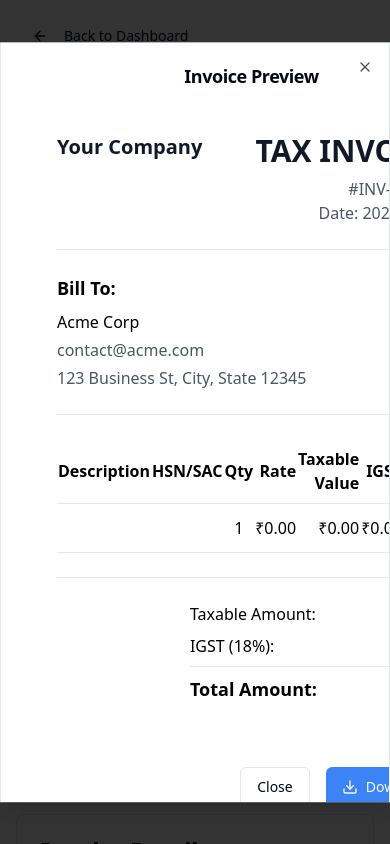
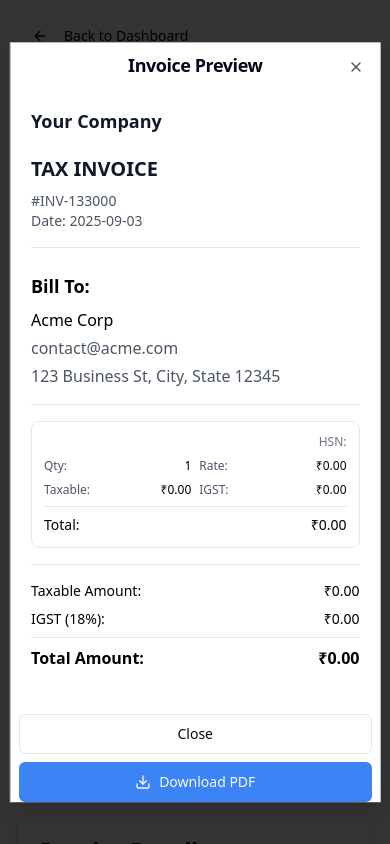
Before and after one commit to arpanmukherjee2006/invomitra, a React (Vite) app: page /invoice/new in a window 390 px wide. Both pictures are taken after a click on the button "Preview". Shown: the top 844 px of the page. Built offline with nearby package versions, Linux system fonts and the light colour scheme; the HTML template or start-up script is replaced by a standard one.

Commit message:
Fix: Make invoice preview responsive

```diff
--- a/src/components/Invoice/InvoiceForm.tsx
+++ b/src/components/Invoice/InvoiceForm.tsx
@@ -1126,39 +1126,39 @@ const InvoiceForm = ({ initialInvoice }: InvoiceFormProps) => {
 
         {/* Invoice Preview Dialog */}
         <Dialog open={showPreview} onOpenChange={setShowPreview}>
-          <DialogContent className="max-w-4xl max-h-[90vh] overflow-y-auto">
+          <DialogContent className="max-w-[95vw] sm:max-w-3xl lg:max-w-4xl max-h-[90vh] overflow-y-auto p-2 sm:p-6">
             <DialogHeader>
-              <DialogTitle>Invoice Preview</DialogTitle>
+              <DialogTitle className="text-lg sm:text-xl">Invoice Preview</DialogTitle>
             </DialogHeader>
-            <div ref={invoiceRef} className="bg-white p-8 space-y-6 text-black">
+            <div ref={invoiceRef} className="bg-white p-3 sm:p-6 lg:p-8 space-y-4 sm:space-y-6 text-black">
               {/* Invoice Header */}
-              <div className="flex justify-between items-start">
-                <div>
+              <div className="flex flex-col sm:flex-row justify-between items-start gap-4 sm:gap-6">
+                <div className="w-full sm:w-auto">
                   {companyInfo.logo && (
                     <img
                       src={companyInfo.logo}
                       alt="Company Logo"
-                      className="h-16 w-auto mb-4 object-contain"
+                      className="h-12 sm:h-16 w-auto mb-3 sm:mb-4 object-contain"
                     />
                   )}
                   <div className="space-y-1">
-                    <h2 className="text-xl font-bold text-gray-900">{companyInfo.name || 'Your Company'}</h2>
-                    <p className="text-gray-600 whitespace-pre-line">{companyInfo.address}</p>
-                    <p className="text-gray-600">{companyInfo.email}</p>
-                    <p className="text-gray-600">{companyInfo.phone}</p>
-                    {companyInfo.gstin && <p className="text-gray-600">GSTIN: {companyInfo.gstin}</p>}
-                    {companyInfo.state_code && <p className="text-gray-600">State Code: {companyInfo.state_code}</p>}
+                    <h2 className="text-lg sm:text-xl font-bold text-gray-900">{companyInfo.name || 'Your Company'}</h2>
+                    <p className="text-sm sm:text-base text-gray-600 whitespace-pre-line">{companyInfo.address}</p>
+                    <p className="text-sm sm:text-base text-gray-600">{companyInfo.email}</p>
+                    <p className="text-sm sm:text-base text-gray-600">{companyInfo.phone}</p>
+                    {companyInfo.gstin && <p className="text-sm sm:text-base text-gray-600">GSTIN: {companyInfo.gstin}</p>}
+                    {companyInfo.state_code && <p className="text-sm sm:text-base text-gray-600">State Code: {companyInfo.state_code}</p>}
                   </div>
                 </div>
-                <div className="text-right">
-                  <h1 className="text-3xl font-bold text-gray-900 mb-2">TAX INVOICE</h1>
-                  <p className="text-gray-600">#{invoiceData.invoice_number || 'DRAFT'}</p>
-                  <p className="text-gray-600">Date: {invoiceData.date}</p>
+                <div className="text-left sm:text-right w-full sm:w-auto">
+                  <h1 className="text-xl sm:text-2xl lg:text-3xl font-bold text-gray-900 mb-2">TAX INVOICE</h1>
+                  <p className="text-sm sm:text-base text-gray-600">#{invoiceData.invoice_number || 'DRAFT'}</p>
+                  <p className="text-sm sm:text-base text-gray-600">Date: {invoiceData.date}</p>
                   {invoiceData.due_date && (
-                    <p className="text-gray-600">Due: {invoiceData.due_date}</p>
+                    <p className="text-sm sm:text-base text-gray-600">Due: {invoiceData.due_date}</p>
                   )}
                   {invoiceData.place_of_supply && (
-                    <p className="text-gray-600">Place of Supply: {invoiceData.place_of_supply}</p>
+                    <p className="text-sm sm:text-base text-gray-600">Place of Supply: {invoiceData.place_of_supply}</p>
                   )}
                 </div>
               </div>
@@ -1177,54 +1177,103 @@ const InvoiceForm = ({ initialInvoice }: InvoiceFormProps) => {
                 </div>
               )}
 
-              {/* Items Table */}
-              <div className="border-t pt-6">
-                <table className="w-full border-collapse">
+              {/* Items Table - Desktop */}
+              <div className="border-t pt-4 sm:pt-6 hidden lg:block">
+                <table className="w-full border-collapse text-sm">
                   <thead>
                     <tr className="border-b">
                       <th className="text-left py-2">Description</th>
-                      <th className="text-center py-2 w-24">HSN/SAC</th>
-                      <th className="text-center py-2 w-16">Qty</th>
-                      <th className="text-right py-2 w-24">Rate</th>
-                      <th className="text-right py-2 w-24">Taxable Value</th>
+                      <th className="text-center py-2 w-20">HSN/SAC</th>
+                      <th className="text-center py-2 w-12">Qty</th>
+                      <th className="text-right py-2 w-20">Rate</th>
+                      <th className="text-right py-2 w-20">Taxable</th>
                       {invoiceData.gst_type === 'igst' ? (
-                        <th className="text-right py-2 w-24">IGST</th>
+                        <th className="text-right py-2 w-16">IGST</th>
                       ) : (
                         <>
-                          <th className="text-right py-2 w-20">CGST</th>
-                          <th className="text-right py-2 w-20">SGST</th>
+                          <th className="text-right py-2 w-16">CGST</th>
+                          <th className="text-right py-2 w-16">SGST</th>
                         </>
                       )}
-                      <th className="text-right py-2 w-24">Total</th>
+                      <th className="text-right py-2 w-20">Total</th>
                     </tr>
                   </thead>
                   <tbody>
                     {items.map((item, index) => (
                       <tr key={index} className="border-b">
-                        <td className="py-3">{item.description}</td>
-                        <td className="py-3 text-center text-sm">{item.hsn_sac_code}</td>
-                        <td className="py-3 text-center">{item.quantity}</td>
-                        <td className="py-3 text-right">{getCurrencySymbol()}{item.unit_price.toFixed(2)}</td>
-                        <td className="py-3 text-right">{getCurrencySymbol()}{item.taxable_amount.toFixed(2)}</td>
+                        <td className="py-2">{item.description}</td>
+                        <td className="py-2 text-center text-xs">{item.hsn_sac_code}</td>
+                        <td className="py-2 text-center">{item.quantity}</td>
+                        <td className="py-2 text-right">{getCurrencySymbol()}{item.unit_price.toFixed(2)}</td>
+                        <td className="py-2 text-right">{getCurrencySymbol()}{item.taxable_amount.toFixed(2)}</td>
                         {invoiceData.gst_type === 'igst' ? (
-                          <td className="py-3 text-right">{getCurrencySymbol()}{item.igst_amount.toFixed(2)}</td>
+                          <td className="py-2 text-right">{getCurrencySymbol()}{item.igst_amount.toFixed(2)}</td>
                         ) : (
                           <>
-                            <td className="py-3 text-right">{getCurrencySymbol()}{item.cgst_amount.toFixed(2)}</td>
-                            <td className="py-3 text-right">{getCurrencySymbol()}{item.sgst_amount.toFixed(2)}</td>
+                            <td className="py-2 text-right">{getCurrencySymbol()}{item.cgst_amount.toFixed(2)}</td>
+                            <td className="py-2 text-right">{getCurrencySymbol()}{item.sgst_amount.toFixed(2)}</td>
                           </>
                         )}
-                        <td className="py-3 text-right font-medium">{getCurrencySymbol()}{(item.total + item.cgst_amount + item.sgst_amount + item.igst_amount).toFixed(2)}</td>
+                        <td className="py-2 text-right font-medium">{getCurrencySymbol()}{(item.total + item.cgst_amount + item.sgst_amount + item.igst_amount).toFixed(2)}</td>
                       </tr>
                     ))}
                   </tbody>
                 </table>
               </div>
 
+              {/* Items Cards - Mobile & Tablet */}
+              <div className="border-t pt-4 sm:pt-6 lg:hidden">
+                <div className="space-y-4">
+                  {items.map((item, index) => (
+                    <div key={index} className="border border-gray-200 rounded-lg p-3 sm:p-4 space-y-2">
+                      <div className="flex justify-between items-start">
+                        <h4 className="font-medium text-sm sm:text-base">{item.description}</h4>
+                        <span className="text-xs sm:text-sm text-gray-500">HSN: {item.hsn_sac_code}</span>
+                      </div>
+                      <div className="grid grid-cols-2 gap-2 text-xs sm:text-sm">
+                        <div className="flex justify-between">
+                          <span className="text-gray-600">Qty:</span>
+                          <span>{item.quantity}</span>
+                        </div>
+                        <div className="flex justify-between">
+                          <span className="text-gray-600">Rate:</span>
+                          <span>{getCurrencySymbol()}{item.unit_price.toFixed(2)}</span>
+                        </div>
+                        <div className="flex justify-between">
+                          <span className="text-gray-600">Taxable:</span>
+                          <span>{getCurrencySymbol()}{item.taxable_amount.toFixed(2)}</span>
+                        </div>
+                        {invoiceData.gst_type === 'igst' ? (
+                          <div className="flex justify-between">
+                            <span className="text-gray-600">IGST:</span>
+                            <span>{getCurrencySymbol()}{item.igst_amount.toFixed(2)}</span>
+                          </div>
+                        ) : (
+                          <>
+                            <div className="flex justify-between">
+                              <span className="text-gray-600">CGST:</span>
+                              <span>{getCurrencySymbol()}{item.cgst_amount.toFixed(2)}</span>
+                            </div>
+                            <div className="flex justify-between">
+                              <span className="text-gray-600">SGST:</span>
+                              <span>{getCurrencySymbol()}{item.sgst_amount.toFixed(2)}</span>
+                            </div>
+                          </>
+                        )}
+                      </div>
+                      <div className="border-t pt-2 flex justify-between font-medium text-sm sm:text-base">
+                        <span>Total:</span>
+                        <span>{getCurrencySymbol()}{(item.total + item.cgst_amount + item.sgst_amount + item.igst_amount).toFixed(2)}</span>
+                      </div>
+                    </div>
+                  ))}
+                </div>
+              </div>
+
               {/* Summary */}
-              <div className="border-t pt-6">
-                <div className="flex justify-end">
-                  <div className="w-64 space-y-2">
+              <div className="border-t pt-4 sm:pt-6">
+                <div className="flex justify-center sm:justify-end">
+                  <div className="w-full max-w-sm sm:w-64 space-y-2 text-sm sm:text-base">
                      <div className="flex justify-between">
                        <span>Taxable Amount:</span>
                        <span>{getCurrencySymbol()}{subtotal.toFixed(2)}</span>
@@ -1252,7 +1301,7 @@ const InvoiceForm = ({ initialInvoice }: InvoiceFormProps) => {
                          <span>-{getCurrencySymbol()}{invoiceData.discount_amount.toFixed(2)}</span>
                        </div>
                      )}
-                     <div className="flex justify-between text-lg font-bold border-t pt-2">
+                     <div className="flex justify-between text-base sm:text-lg font-bold border-t pt-2">
                        <span>Total Amount:</span>
                        <span>{getCurrencySymbol()}{total.toFixed(2)}</span>
                      </div>
@@ -1262,39 +1311,39 @@ const InvoiceForm = ({ initialInvoice }: InvoiceFormProps) => {
 
                {/* Notes */}
                {invoiceData.notes && (
-                 <div className="border-t pt-6">
-                   <h3 className="text-lg font-semibold mb-2">Notes:</h3>
-                   <p className="text-gray-600 whitespace-pre-line">{invoiceData.notes}</p>
+                 <div className="border-t pt-4 sm:pt-6">
+                   <h3 className="text-base sm:text-lg font-semibold mb-2">Notes:</h3>
+                   <p className="text-sm sm:text-base text-gray-600 whitespace-pre-line">{invoiceData.notes}</p>
                  </div>
                )}
 
                 {/* Payment QR Code */}
                 {invoiceData.payment_qr && (
-                  <div className="border-t pt-6">
-                    <div className="flex items-start justify-between">
-                      <div>
-                        <h3 className="text-lg font-semibold mb-2">Payment Information:</h3>
-                        <p className="text-gray-600 mb-2">Scan the QR code below to make payment</p>
+                  <div className="border-t pt-4 sm:pt-6">
+                    <div className="flex flex-col sm:flex-row items-start gap-4 sm:justify-between">
+                      <div className="w-full sm:flex-1">
+                        <h3 className="text-base sm:text-lg font-semibold mb-2">Payment Information:</h3>
+                        <p className="text-sm sm:text-base text-gray-600 mb-2">Scan the QR code below to make payment</p>
                         {invoiceData.payment_amount > 0 && (
                           <div className="bg-green-50 border border-green-200 rounded-lg p-3 mb-4">
-                            <p className="text-green-800 font-semibold">
+                            <p className="text-green-800 font-semibold text-sm sm:text-base">
                               Payment Amount: {getCurrencySymbol()}{invoiceData.payment_amount.toFixed(2)}
                             </p>
-                            <p className="text-green-600 text-sm">
+                            <p className="text-green-600 text-xs sm:text-sm">
                               This amount will be displayed when the QR is scanned
                             </p>
                           </div>
                         )}
                       </div>
-                      <div className="text-center">
+                      <div className="text-center w-full sm:w-auto flex-shrink-0">
                         <img
                           src={invoiceData.payment_qr}
                           alt="Payment QR Code"
-                          className="w-32 h-32 object-contain border rounded"
+                          className="w-24 h-24 sm:w-32 sm:h-32 mx-auto object-contain border rounded"
                         />
-                        <p className="text-sm text-gray-500 mt-2">Scan to Pay</p>
+                        <p className="text-xs sm:text-sm text-gray-500 mt-2">Scan to Pay</p>
                         {invoiceData.payment_amount > 0 && (
-                          <p className="text-lg font-bold text-green-700 mt-1">
+                          <p className="text-base sm:text-lg font-bold text-green-700 mt-1">
                             {getCurrencySymbol()}{invoiceData.payment_amount.toFixed(2)}
                           </p>
                         )}
@@ -1303,11 +1352,11 @@ const InvoiceForm = ({ initialInvoice }: InvoiceFormProps) => {
                   </div>
                 )}
             </div>
-            <div className="flex justify-end gap-4 mt-4">
-              <Button variant="outline" onClick={() => setShowPreview(false)}>
+            <div className="flex flex-col sm:flex-row justify-end gap-2 sm:gap-4 mt-4">
+              <Button variant="outline" onClick={() => setShowPreview(false)} className="w-full sm:w-auto">
                 Close
               </Button>
-              <Button onClick={downloadPDF} className="flex items-center gap-2">
+              <Button onClick={downloadPDF} className="flex items-center gap-2 w-full sm:w-auto">
                 <Download className="h-4 w-4" />
                 Download PDF
               </Button>
```
